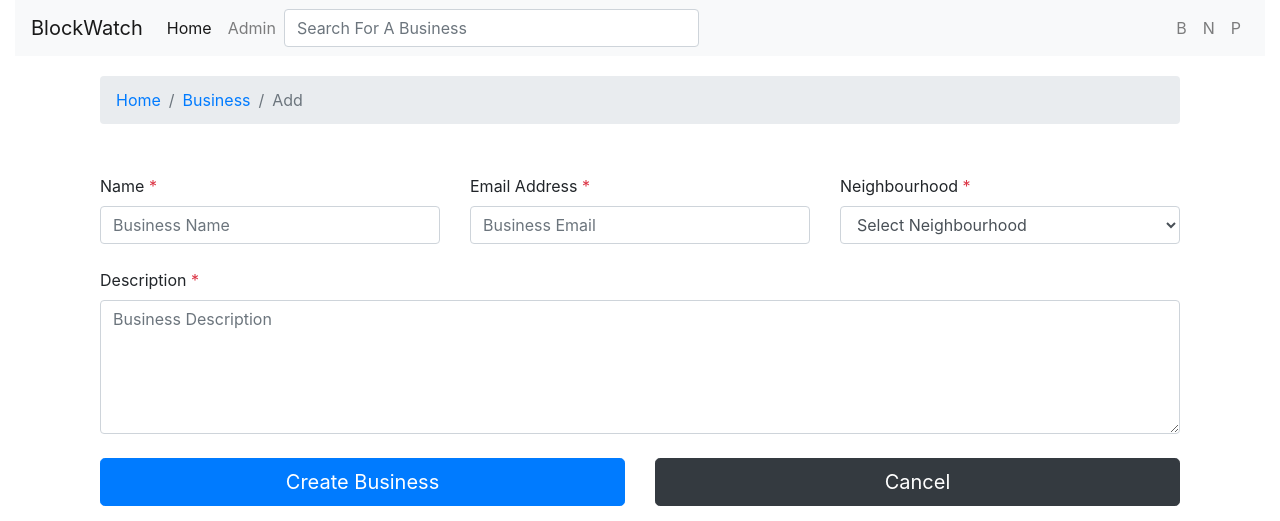
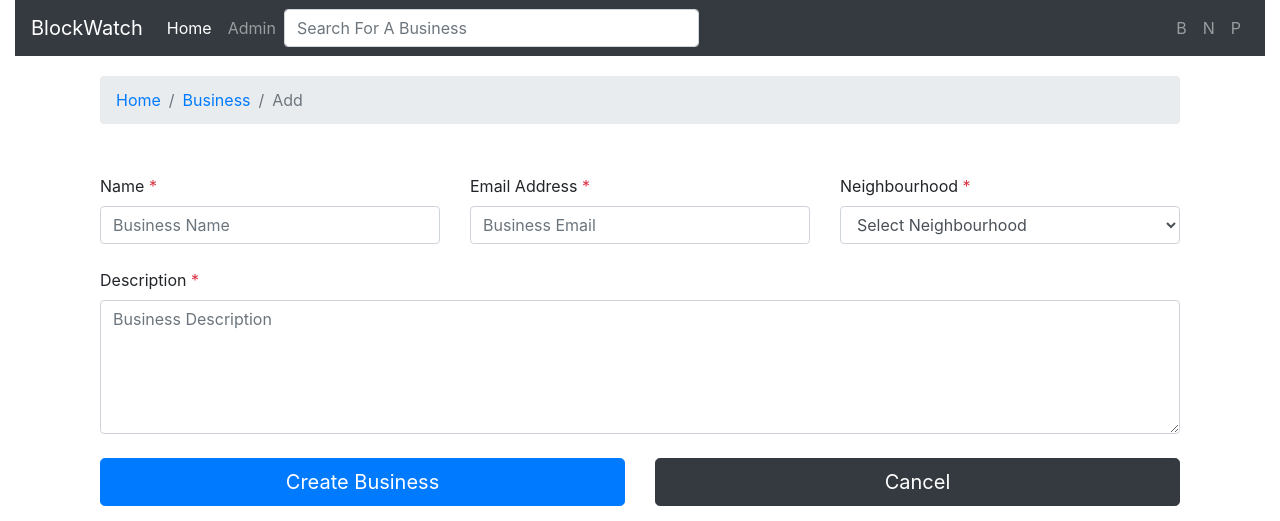
Before and after one commit to Wannjer1/Block-Watch, a Django app: page /add/business/ in a window 1280 px wide. Shown: the top 521 px of the page. Run offline with Django 4.2, Linux system fonts and the light colour scheme; data that the repository does not hold is empty; some libraries are stand-ins or nearby versions.

```diff
--- a/blockapp/templates/navbar.html
+++ b/blockapp/templates/navbar.html
@@ -1,5 +1,8 @@
 {% load static %} {% load bootstrap4 %}
-<nav class="navbar navbar-expand-lg navbar-light bg-light container-fluid">
+<nav
+  class="navbar navbar-expand-lg navbar-dark bg-dark container-fluid"
+  style="color: #fe019a"
+>
   <a class="navbar-brand" href="/">BlockWatch</a>
   <button
     class="navbar-toggler"
```
